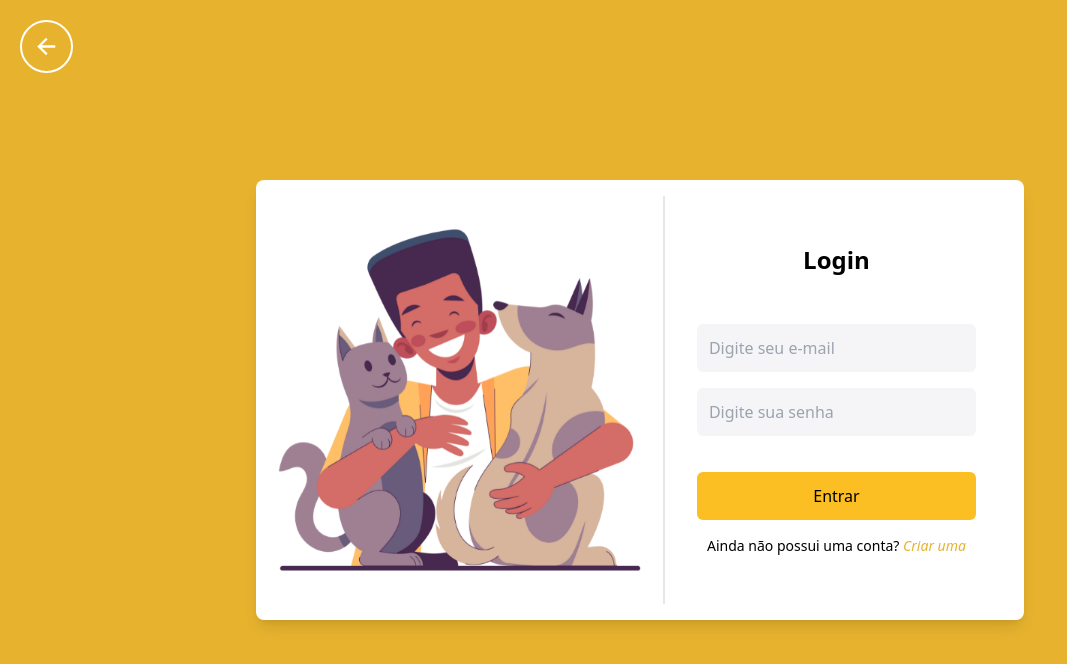
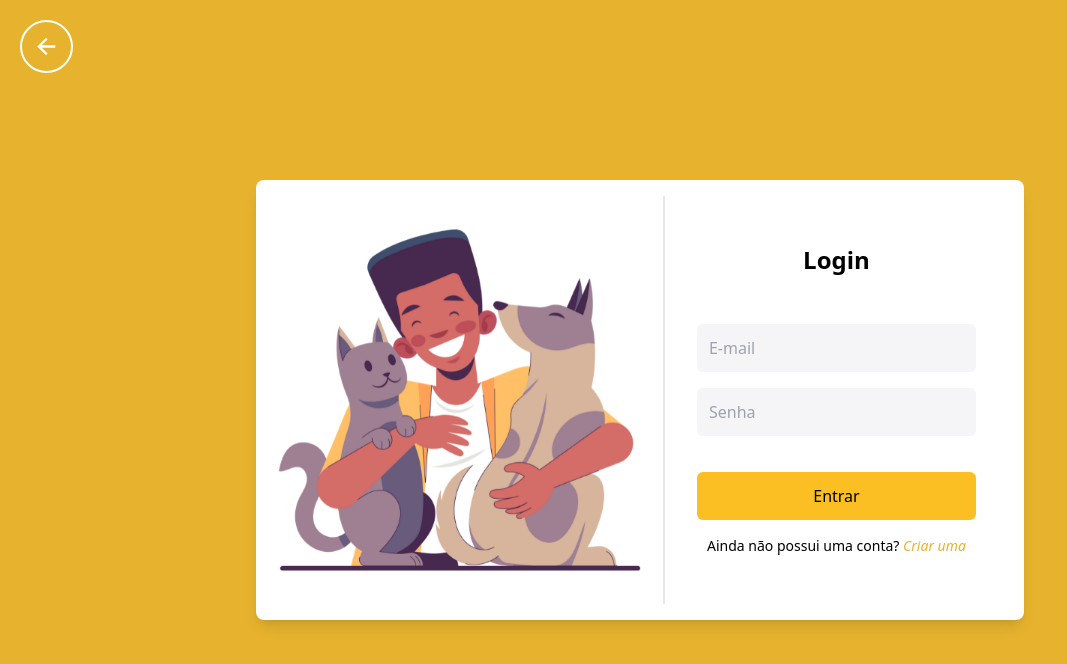
Before and after one commit to moraiskaua/front-end-saving-pets, a Next.js app: page /login in a window 1280 px wide. Shown: the top 664 px of the page, without its empty margins (0-1067 px from the left). Built offline with nearby package versions, Linux system fonts and the light colour scheme; no server answers; a web font is replaced by a local one.

Commit message:
fix(auth): login validations

```diff
--- a/src/pages/login.tsx
+++ b/src/pages/login.tsx
@@ -18,10 +18,6 @@ const Login = () => {
     e.preventDefault();
 
     if (!email || !password) return toast.error('Preencha todos os campos!');
-
-    if (password.length >= 8) {
-      toast.warn('Sua senha deve conter pelo menos 8 caracteres');
-    }
 
     await signIn({
       email,
@@ -48,16 +44,19 @@ const Login = () => {
           >
             <h1 className="text-2xl mb-8 text-center font-bold">Login</h1>
             <FormInput
-              placeholder="Digite seu e-mail"
+              placeholder="E-mail"
               type="email"
               value={email}
               onChange={e => setEmail(e.target.value)}
+              maxLength={100}
             />
             <FormInput
-              placeholder="Digite sua senha"
+              placeholder="Senha"
               type="password"
               value={password}
               onChange={e => setPassword(e.target.value)}
+              onPaste={e => e.preventDefault()}
+              maxLength={30}
             />
             <FormButton>{isLoading ? <Loader /> : 'Entrar'}</FormButton>
             <p className="text-center text-sm">
--- a/src/pages/register.tsx
+++ b/src/pages/register.tsx
@@ -18,7 +18,7 @@ import CustomCheckbox from '@/components/CustomCheckbox';
 const Register = () => {
   const [name, setName] = useState('');
   const [email, setEmail] = useState('');
-  const [password, setPassowrd] = useState('');
+  const [password, setPassword] = useState('');
   const [cpf, setCpf] = useState('');
   const [phone, setPhone] = useState('');
   const [privacyPolicy, setPrivacyPolicy] = useState(false);
@@ -55,7 +55,6 @@ const Register = () => {
   };
 
   return (
-    <>
     <section className="min-h-screen flex justify-center items-center bg-bottom bg-no-repeat shadow-xl bg-report-forms bg-yellow">
       <BackButton />
       <form
@@ -63,17 +62,17 @@ const Register = () => {
         className="bg-white lg:w-[42%] rounded-2xl overflow-hidden"
       >
         <div className="bg-brown p-5 flex justify-center items-center">
+          <Link href="/">
             <Image
               src="/logo.svg"
               alt="Logo Saving Pets"
               width={120}
               height={84}
             />
+          </Link>
         </div>
         <div className="shadow-lg py-7 px-12 rounded-md flex flex-col gap-3.5 justify-center items-center">
-            <h1 className="text-2xl mb-1.5 text-center font-bold">
-              Nova conta
-            </h1>
+          <h1 className="text-2xl mb-1.5 text-center font-bold">Nova conta</h1>
           <FormInput
             placeholder="Nome"
             type="text"
@@ -92,7 +91,7 @@ const Register = () => {
             placeholder="Senha"
             type="password"
             value={password}
-              onChange={e => setPassowrd(e.target.value)}
+            onChange={e => setPassword(e.target.value)}
             onPaste={e => e.preventDefault()}
             maxLength={30}
           />
@@ -138,17 +137,13 @@ const Register = () => {
           <FormButton>{isLoading ? <Loader /> : 'Cadastrar'}</FormButton>
           <p className="text-sm">
             Já possui uma conta?{' '}
-              <Link
-                href="/login"
-                className="text-yellow italic hover:underline"
-              >
+            <Link href="/login" className="text-yellow italic hover:underline">
               Entrar
             </Link>
           </p>
         </div>
       </form>
     </section>
-    </>
   );
 };
 
```
Lines whose indentation alone changed are shown as unchanged.
